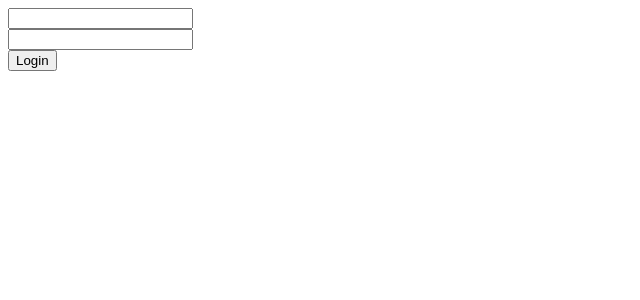
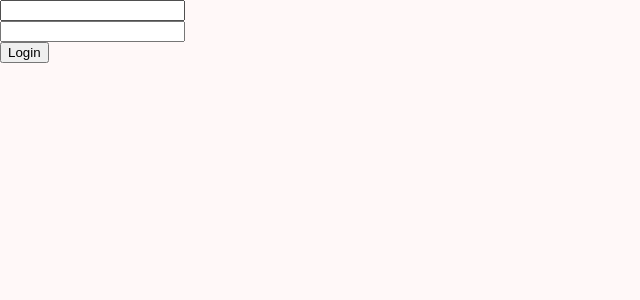
Before and after one commit to Chgv99/y-webapp, an Angular app: page /login in a window 1280 px wide. Shown: the top 300 px of the page, without its empty margins (0-640 px from the left). Built offline with nearby package versions, Linux system fonts and the light colour scheme.

Commit message:
Install Material library

```diff
--- a/package.json
+++ b/package.json
@@ -23,10 +23,12 @@
   },
   "private": true,
   "dependencies": {
+    "@angular/cdk": "^20.2.14",
     "@angular/common": "^20.3.0",
     "@angular/compiler": "^20.3.0",
     "@angular/core": "^20.3.0",
     "@angular/forms": "^20.3.0",
+    "@angular/material": "^20.2.14",
     "@angular/platform-browser": "^20.3.0",
     "@angular/platform-server": "^20.3.0",
     "@angular/router": "^20.3.0",
--- a/src/index.html
+++ b/src/index.html
@@ -6,6 +6,8 @@
   <base href="/">
   <meta name="viewport" content="width=device-width, initial-scale=1">
   <link rel="icon" type="image/x-icon" href="favicon.ico">
+  <link href="https://fonts.googleapis.com/css2?family=Roboto:wght@300;400;500&display=swap" rel="stylesheet">
+  <link href="https://fonts.googleapis.com/icon?family=Material+Icons" rel="stylesheet">
 </head>
 <body>
   <app-root></app-root>
--- a/src/styles.scss
+++ b/src/styles.scss
@@ -1 +1,39 @@
+
+// Include theming for Angular Material with `mat.theme()`.
+// This Sass mixin will define CSS variables that are used for styling Angular Material
+// components according to the Material 3 design spec.
+// Learn more about theming and how to use it for your application's
+// custom components at https://material.angular.dev/guide/theming
+@use '@angular/material' as mat;
+
+html {
+  @include mat.theme((
+    color: (
+      primary: mat.$rose-palette,
+      tertiary: mat.$red-palette,
+    ),
+    typography: Roboto,
+    density: 0,
+  ));
+}
+
+body {
+  // Default the application to a light color theme. This can be changed to
+  // `dark` to enable the dark color theme, or to `light dark` to defer to the
+  // user's system settings.
+  color-scheme: light;
+
+  // Set a default background, font and text colors for the application using
+  // Angular Material's system-level CSS variables. Learn more about these
+  // variables at https://material.angular.dev/guide/system-variables
+  background-color: var(--mat-sys-surface);
+  color: var(--mat-sys-on-surface);
+  font: var(--mat-sys-body-medium);
+
+  // Reset the user agent margin.
+  margin: 0;
+}
 /* You can add global styles to this file, and also import other style files */
+
+html, body { height: 100%; }
+body { margin: 0; font-family: Roboto, "Helvetica Neue", sans-serif; }
```
Also changed, not shown: 1 other file (tests, documents, lock files or other folders).
